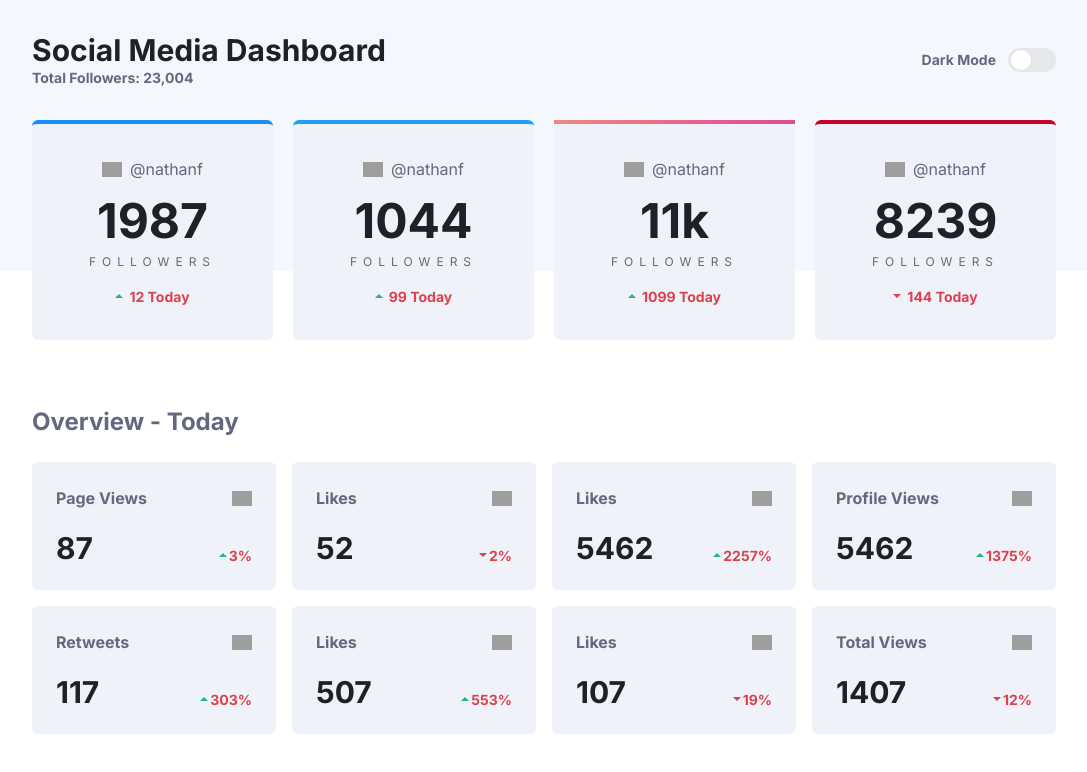
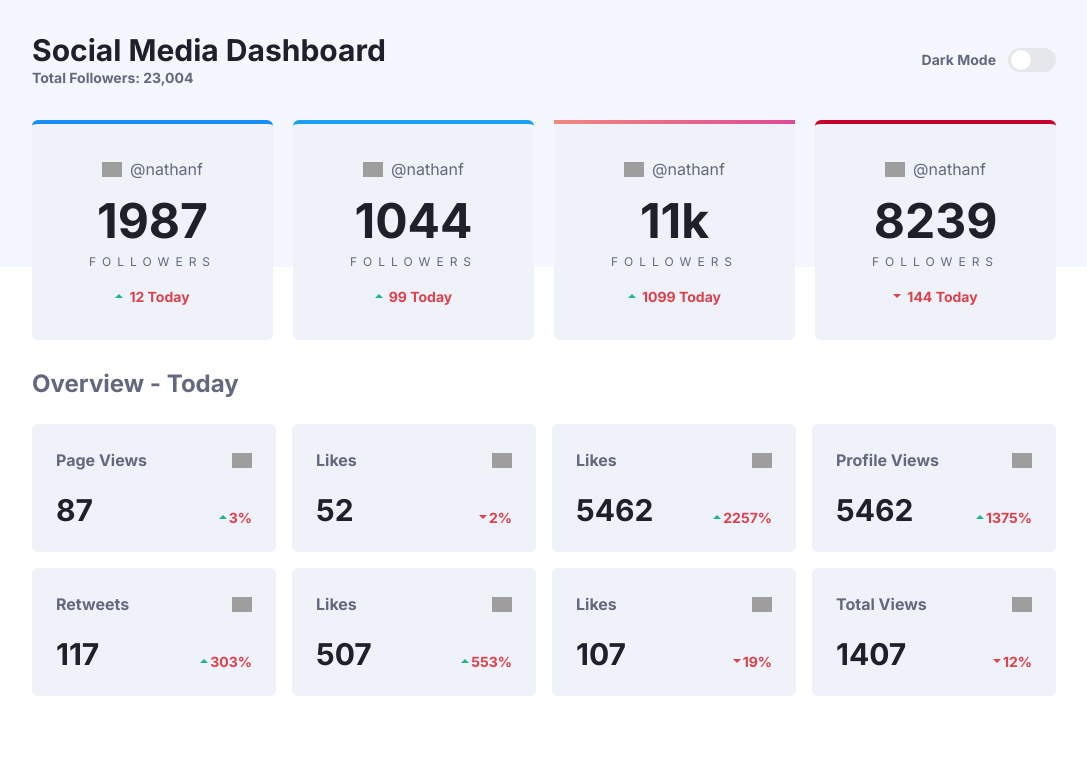
Before and after one commit to Bubblecrown/Social-Media-Dashboard, a React (Create React App) app: page / in a window 1280 px wide. Shown: the top 772 px of the page, without its empty margins (96-1183 px from the left). Built offline with nearby package versions, Linux system fonts and the light colour scheme; grey boxes are pictures that could not be loaded.

Commit message:
edit space layout

```diff
--- a/src/components/layouts/CardViewLayout.tsx
+++ b/src/components/layouts/CardViewLayout.tsx
@@ -8,7 +8,7 @@ import upIcon from "../../assets/icon-up.svg";
 import downIcon from "../../assets/icon-down.svg";
 export default function CardViewLayout() {
   return (
-    <div className="w-full h-full ss:py-8 lg:py-0 px-[10%] flex justify-start items-center ">
+    <div className="w-full h-full ss:py-8 lg:py-7 px-[10%] flex justify-start items-center ">
       <article className="w-full">
         <h1 className="text-2xl font-bold text-[color:var(--text-secondary)] mb-8 lg:text-2xl lg:mb-6">
           Overview - Today
--- a/src/pages/SocialDashboard.tsx
+++ b/src/pages/SocialDashboard.tsx
@@ -8,17 +8,15 @@ export default function SocialDashboard() {
   const { mode } = useContext(SwitchContext);
   return (
     <main
-      className="font-inter bg-[color:var(--bg)] lg:h-screen items-baseline grid"
+      className="font-inter bg-[color:var(--bg)] h-screen "
       data-mode={mode === true ? "darkMode" : "lightMode"}
     >
-      <div className="bg-[color:var(--bg-pattern)] h-1/4 md:h-1/3 lg:h-2/3">
-        <NavBar />
+      <div className=" bg-[color:var(--bg-pattern)] h-2/6">
         <div>
+          <NavBar />
           <CardLayout />
+          <CardViewLayout />
         </div>
-      </div>
-      <div>
-        <CardViewLayout />
       </div>
     </main>
   );
```
